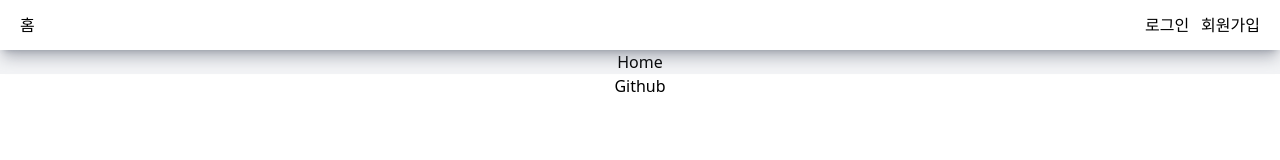
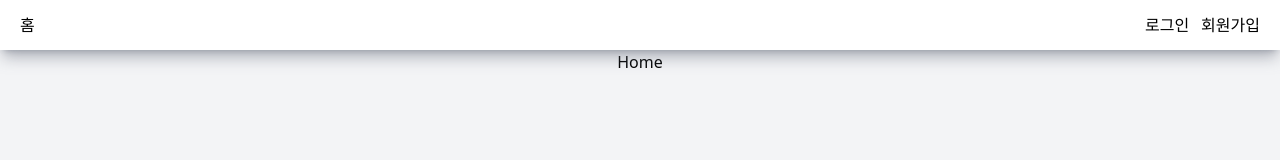
Before and after one commit to nninyeong/mbti-test, a React (Vite) app: page / in a window 1280 px wide. Shown: the top 160 px of the page. Built offline with nearby package versions, Linux system fonts and the light colour scheme.

Commit message:
:lipstick: style: main 내부 요소들 크기가 작은 경우에도 전체 layout이 뷰포트 전체를 차지하도록 수정

```diff
--- a/src/components/layout/Layout.jsx
+++ b/src/components/layout/Layout.jsx
@@ -4,13 +4,13 @@ import Footer from './Footer.jsx';
 
 const Layout = () => {
   return (
-    <>
+    <div className='flex flex-col h-full'>
       <Header />
-      <main className='flex justify-center mt-[50px] bg-gray-100'>
+      <main className='flex justify-center mt-[50px] bg-gray-100 flex-1'>
         <Outlet />
       </main>
       <Footer />
-    </>
+    </div>
   );
 };
 
--- a/src/reset.css
+++ b/src/reset.css
@@ -4,6 +4,10 @@
 */
 * {
     box-sizing: border-box;
+}
+
+html, body, #root {
+    height: 100%;
 }
 
 html, body, div, span, applet, object, iframe,
```
